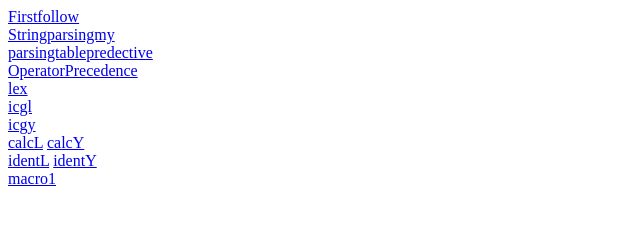
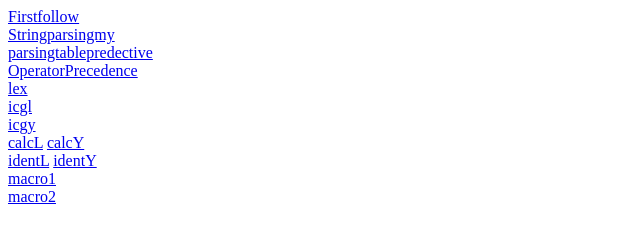
Before and after one commit to yash-pahlani/codes, a plain HTML site: page index.html in a window 1280 px wide. Shown: the full height of the page, 0-640 px from the left. Drawn offline with Linux system fonts and the light colour scheme.

Commit message:
Update index.html

```diff
--- a/index.html
+++ b/index.html
@@ -24,5 +24,7 @@
       <a href="varY.html">identY</a>
     <br>
       <a href="macro1.html">macro1</a>
+    <br>
+     <a href="macro2.html">macro2</a>
 </body>
 </html>
```
